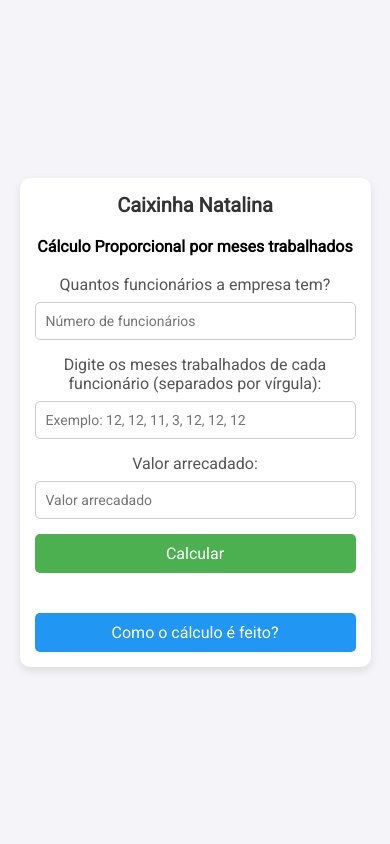
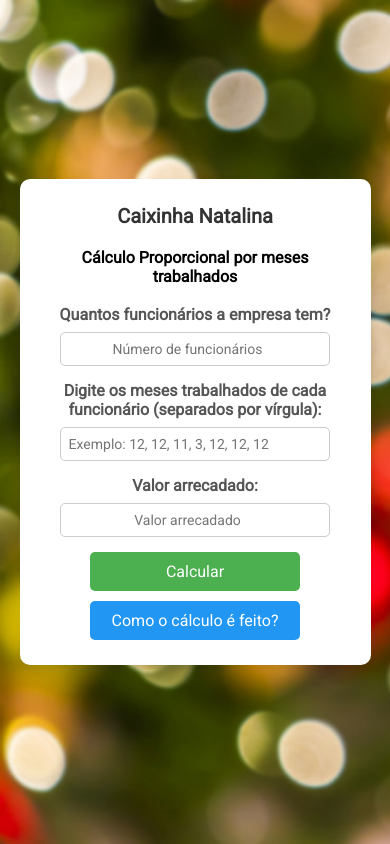
Before and after one commit to BrunoSCM7/CAIXINHA, a plain HTML site: page index.html in a window 390 px wide. Drawn offline with Linux system fonts and the light colour scheme.

Commit message:
correções e melhorias

```diff
--- a/css/style.css
+++ b/css/style.css
@@ -9,8 +9,9 @@
 
 /* Estilo para o corpo da página */
 body {
-  font-family: Arial, sans-serif;
   background-color: #f4f4f9;
+  background-image: url(../assets/wallpaper-natal.jpg);
+  background-size: cover;
   display: flex;
   justify-content: center;
   align-items: center;
@@ -37,7 +38,10 @@ h2 {
 
 label {
   display: block;
+  width: 100%;
+  /* text-align: center; */
   font-size: 16px;
+  font-weight: 600;
   margin-bottom: 8px;
   color: #555;
 }
@@ -60,6 +64,7 @@ button {
   font-size: 16px;
   cursor: pointer;
   transition: background-color 0.3s ease;
+  width: 60%;
 }
 
 button:hover {
@@ -75,6 +80,7 @@ button:focus {
   font-size: 18px;
   color: #333;
   text-align: left;
+  margin: 10px auto;
 }
 
 /* Estilo para o botão de ajuda */
@@ -85,7 +91,7 @@ button:focus {
   border: none;
   border-radius: 5px;
   font-size: 16px;
-  margin-top: 20px;
+  /* margin-top: 5px; */
   cursor: pointer;
 }
 
@@ -131,11 +137,12 @@ button:focus {
   cursor: pointer;
 }
 
+
 /* Responsividade para telas pequenas */
 @media (max-width: 600px) {
   .container {
     width: 90%;
-    padding: 15px;
+    padding: 25px;
   }
 
   h2 {
@@ -143,10 +150,33 @@ button:focus {
   }
 
   button, #helpButton {
-    width: 100%;
+    width: 70%;
   }
 
   input[type="number"], input[type="text"] {
     font-size: 14px;
   }
+
+  /* Labels centralizadas e em negrito */
+  label {
+    text-align: center;
+    font-weight: bold;
+  }
+
+  /* Campos específicos com texto centralizado */
+  input[type="number"]#numFuncionarios,
+  input[type="number"]#valor {
+    text-align: center; /* Centralizar texto digitado */
+  }
+
+  /* Manter o texto alinhado à esquerda no campo de meses */
+  input[type="text"]#meses {
+    text-align: left;
+  }
+
+  /* Reduzir largura dos inputs em geral */
+  input[type="number"], input[type="text"] {
+    width: 90%;
+    padding: 8px;
+  }
 }
--- a/js/script.js
+++ b/js/script.js
@@ -19,9 +19,13 @@ function calcular() {
   let resultados = "";
   for (let i = 0; i < numFuncionarios; i++) {
     let valorRecebido = valorPorMes * mesesTrabalhados[i];
-    resultados += `<p>Funcionário ${i + 1} (meses: ${
-      mesesTrabalhados[i]
-    }): R$ ${valorRecebido.toFixed(2)}</p>`;
+    let mesesFormatados =
+      mesesTrabalhados[i] < 10
+        ? `0${mesesTrabalhados[i]}`
+        : mesesTrabalhados[i];
+    resultados += `<p>Funcionário ${
+      i + 1
+    } (meses: ${mesesFormatados}): R$ ${valorRecebido.toFixed(2)}</p>`;
   }
 
   document.getElementById("resultado").innerHTML = resultados;
```
Also changed, not shown: assets/wallpaper-natal.jpg (added).
